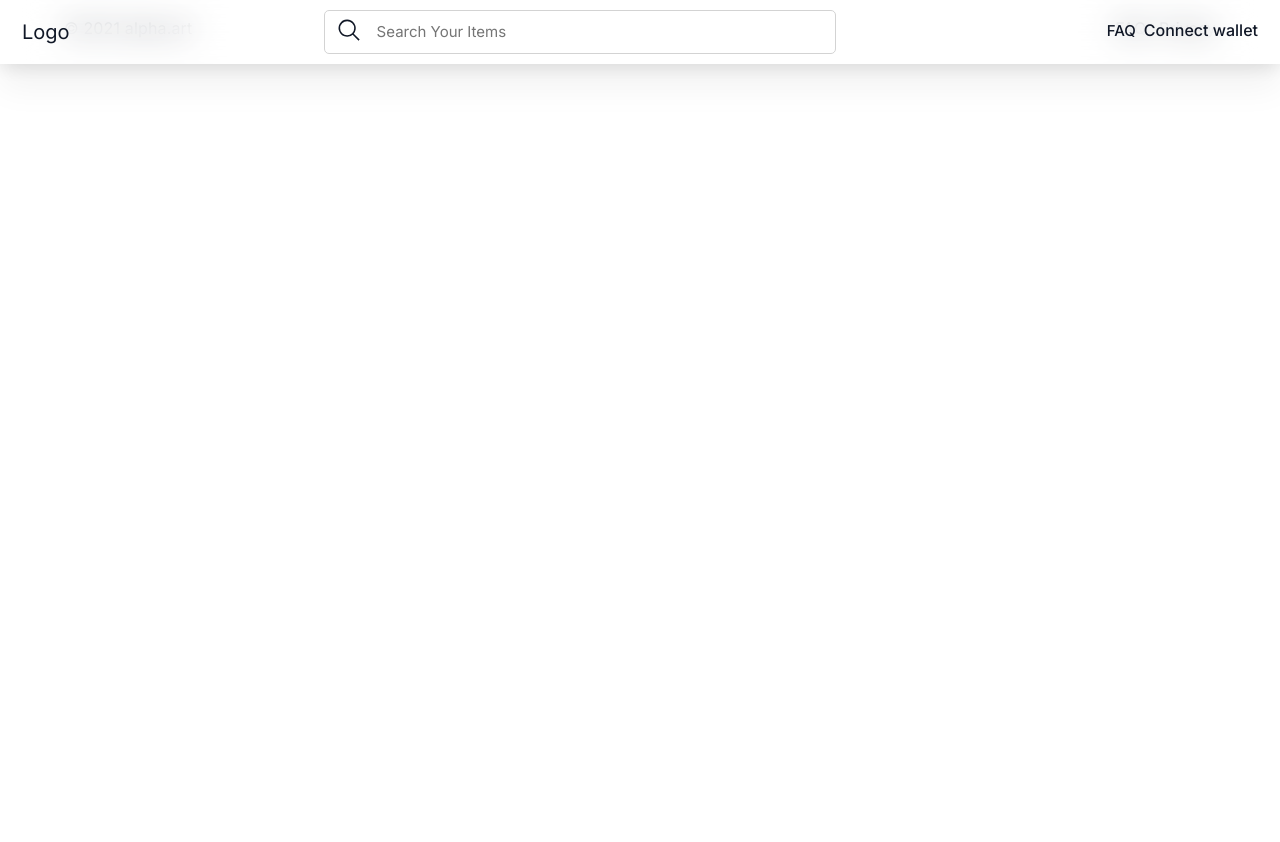
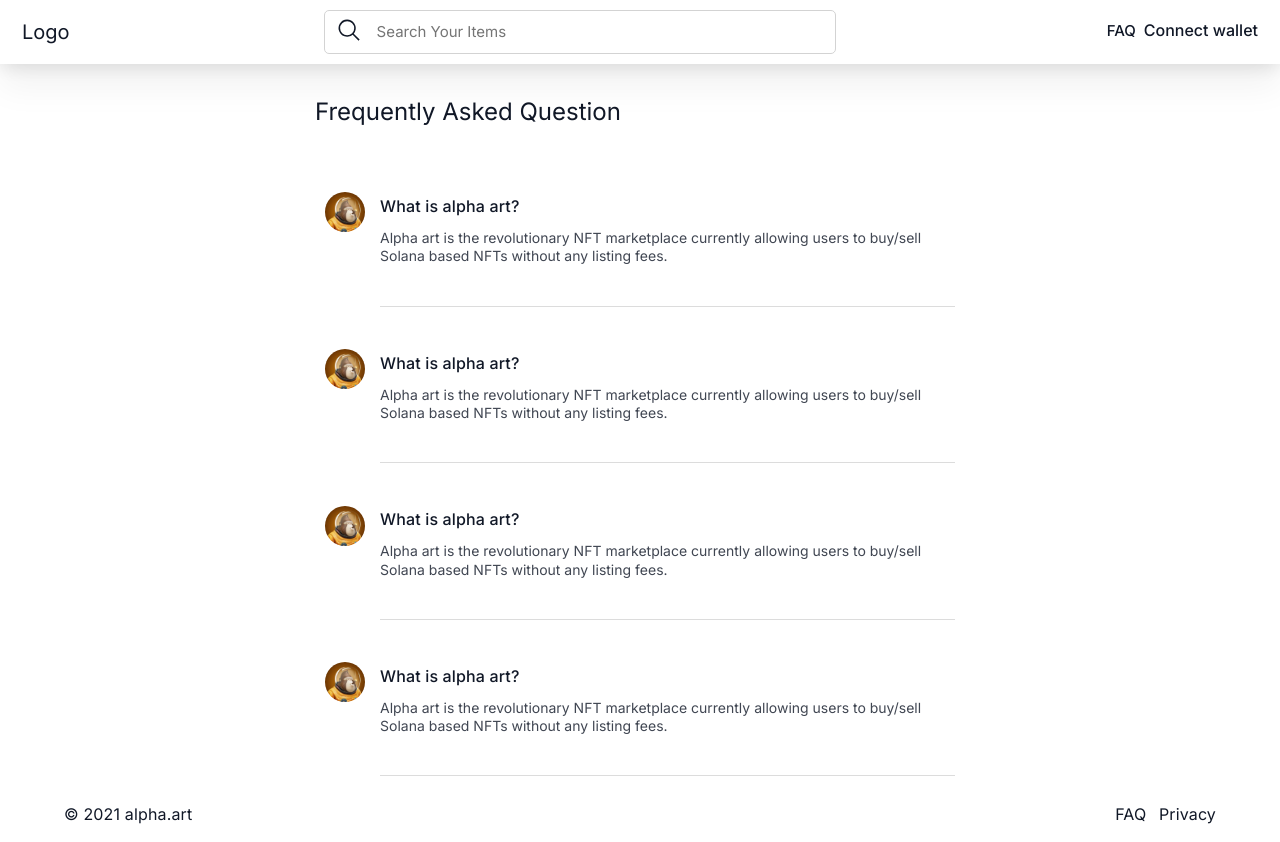
Before and after one commit to HNazmul-X/fiverr.chrisparry521, a React (Create React App) app: page /faq in a window 1280 px wide. Before the commit the page ends 800 px from the top, so only its background shows below. Built offline with nearby package versions, Linux system fonts and the light colour scheme; some icons are missing.

Commit message:
revesion one completed

```diff
--- a/src/components/Navbar/Navbar.jsx
+++ b/src/components/Navbar/Navbar.jsx
@@ -1,11 +1,12 @@
 import { InlineIcon } from "@iconify/react";
 import React, {useEffect, useState } from "react";
-import { Link } from "react-router-dom";
+import { Link,useNavigate } from "react-router-dom";
 
 const Navbar = () => {
     const [isDropdownShow, setIsDropdownShow] = useState(false);
     const [isMblSearchbarShow, setIsMblSearchbarShow] = useState(false);
     const [isDarkMode , setIsDarkMode] = useState(false)
+    const navigate = useNavigate()
 
     useEffect(()=> {
         const theme = localStorage.getItem("theme")
@@ -29,10 +30,6 @@
             localStorage.setItem("theme","light")
             setIsDarkMode(false)
         }
-
-
-
-
     }
 
 
@@ -40,7 +37,7 @@
         <nav id="navbar">
             <div className="container-fluid">
                 <div className="navbar-item-container">
-                    <div className="navbar-brand">Logo</div>
+                    <div onClick={()=> navigate("/") } style={{cursor:"pointer"}} className="navbar-brand">Logo</div>
                     <div className={`${isMblSearchbarShow ? "active" : ""} navbar-searchBar`}>
                         <div className="search-bar">
                             <span className="search-bar__icon">
@@ -63,7 +60,7 @@
                             <div>{!isDarkMode ? <InlineIcon icon="bytesize:moon" style={{ fontSize: "25px" }} /> : <InlineIcon style={{ fontSize: "25px" }} icon="cil:sun" />}</div>
                         </li>
                         <li className="d-none d-md-block">
-                            <Link to="/">FAQ</Link>
+                            <Link to="/faq">FAQ</Link>
                         </li>
                         <li>
                             <div style={{ fontWeight: 500, cursor: "pointer" }}>
--- /dev/null
+++ b/src/pages/Faq/Faq.jsx
@@ -0,0 +1,41 @@
+import { Typography } from "@mui/material";
+import React from "react";
+import mock_image from "../../images/196.webp";
+
+const FaqPage = () => {
+    return (
+        <div id="Faq" className="mt-5 pt-3">
+            <div className="faq-container">
+                <Typography my={4} variant="h5">
+                    Frequently Asked Question
+                </Typography>
+                <FaqCard />
+                <FaqCard />
+                <FaqCard />
+                <FaqCard />
+            </div>
+        </div>
+    );
+};
+
+const FaqCard = () => {
+    return (
+        <>
+            <div className="d-flex faq-card">
+                <div className="faq-card__image">
+                    <img src={mock_image} alt="" />
+                </div>
+                <div className="faq-card__text">
+                    <Typography mb={1.4} className="text-dark" sx={{ fontWeight: "500" }}>
+                        What is alpha art?
+                    </Typography>
+                    <p className="small desc mb" style={{ lineHeight: "1.3" }}>
+                        Alpha art is the revolutionary NFT marketplace currently allowing users to buy/sell Solana based NFTs without any listing fees.
+                    </p>
+                </div>
+            </div>
+        </>
+    );
+};
+
+export default FaqPage;
--- a/src/pages/Home/AllCollection.jsx
+++ b/src/pages/Home/AllCollection.jsx
@@ -2,6 +2,7 @@
 import { Card, CardActionArea, CardContent, CardMedia, Typography } from '@mui/material';
 import { Box } from '@mui/system';
 import React from 'react';
+import { useNavigate } from 'react-router-dom';
 import IMG from "../../images/512.webp"
 
 const AllCollection = () => {
@@ -27,9 +28,13 @@
 
 
 export const AllCollectionCard = () => {
+    const navigate = useNavigate()
 
     return (
-        <Card elevation={0} sx={{ width: "100%", background: "transparent" }}>
+        <Card onClick={()=> {
+            navigate("/page2");
+            window.scroll({top:0})
+        } } elevation={0} sx={{ width: "100%", background: "transparent" }}>
             <CardActionArea>
                 <CardMedia height={"286px"} sx={{ borderRadius: 3 }} image={IMG} component="img"></CardMedia>
                 <CardContent style={{ padding: 5 }}>
--- a/src/pages/Home/Header.jsx
+++ b/src/pages/Home/Header.jsx
@@ -8,7 +8,9 @@
                 <div className="header-text">
                     <h1>A-Class Trading With Alpha Art</h1>
                     <p>Alpha art is the revolutionary NFT marketplace currently allowing users to buy/sell Solana based NFTs without any listing fees.</p>
-                    <button className="theme-btn rounded px-5 mt-3">Explore Collection</button>
+                    <button onClick={() => (window.location.href = "/#all-collection")} className="theme-btn rounded px-5 mt-3">
+                        Explore Collection
+                    </button>
                 </div>
             </div>
 
--- a/src/pages/Home/NewCollection.jsx
+++ b/src/pages/Home/NewCollection.jsx
@@ -2,6 +2,7 @@
 import { Box } from '@mui/system';
 import React from 'react';
 import IMG from "../../images/512.webp"
+import {useNavigate} from "react-router-dom"
 
 const NewCollection = () => {
     return (
@@ -26,12 +27,21 @@
 export default NewCollection;
 
 export const NewCollectionCard = () => {
+    const navigate = useNavigate()
     return (
-        <Box display="inline-block" mx={2}>
-            <Card elevation={0} style={{background:"transparent",width:"256px"}} >
+        <Box
+            onClick={() => {
+                navigate("/page2");
+                window.scroll({ top: 0 });
+            }}
+            display="inline-block"
+            mx={2}>
+            <Card elevation={0} style={{ background: "transparent", width: "256px" }}>
                 <CardActionArea>
-                    <CardMedia component="img" image={IMG} height="256px" sx={{borderRadius:"5px"}} />
-                    <Typography marginTop={2} align="center" variant="h5">Scogies</Typography>
+                    <CardMedia component="img" image={IMG} height="256px" sx={{ borderRadius: "5px" }} />
+                    <Typography marginTop={2} align="center" variant="h5">
+                        Scogies
+                    </Typography>
                     <Typography align="center"> 6969 items</Typography>
                 </CardActionArea>
             </Card>
--- a/src/pages/Page2/Page2.jsx
+++ b/src/pages/Page2/Page2.jsx
@@ -3,8 +3,13 @@
 import mock_image from "../../images/196.webp"
 import SitebarCollpase from '../../components/SitebarCollpase/SitebarCollpase';
 import { InlineIcon } from '@iconify/react';
+import {useNavigate} from "react-router-dom"
 
 const Page2 = () => {
+
+    const navigate = useNavigate()
+
+
     return (
         <div id="page2">
             <section className="dape-header">
@@ -97,7 +102,10 @@
                             </div>
                             <div className="image-container">
                                 {[...new Array(40)].map((c, i) => (
-                                    <div key={i} className="image-box">
+                                    <div onClick={()=>{
+                                        navigate("/page3", { replace: true });
+                                        window.scroll({ top: 0 });
+                                    }} key={i} className="image-box">
                                         <div className="img">
                                             <img src={mock_image} alt="" />
                                         </div>
--- a/src/router/mainRouter.jsx
+++ b/src/router/mainRouter.jsx
@@ -3,6 +3,7 @@
 import HomePage from "../pages/Home/Home";
 import Page2 from "../pages/Page2/Page2";
 import Page3 from "../pages/Page3/Page3";
+import FaqPage from "../pages/Faq/Faq";
 
 const MainRouter = () => {
     return (
@@ -10,6 +11,7 @@
             <Route path="/" element={<HomePage/>}/>
             <Route path="/page2" element={<Page2/>}/>
             <Route path="/page3" element={<Page3/>}/>
+            <Route path="/faq" element={<FaqPage/>}/>
         </Routes>
     );
 };
--- /dev/null
+++ b/src/styles/_faq.scss
@@ -0,0 +1,29 @@
+.faq-container {
+    max-width: 650px;
+    margin: auto;
+
+    .faq-card {
+        display: flex;
+        padding: 10px;
+        .faq-card__image {
+            padding: 1.4rem 0px;
+            img {
+                width: 40px;
+                height: 40px;
+                object-fit: cover;
+                border-radius: 50%;
+                flex-shrink: 0;
+                margin-right: 15px;
+            }
+        }
+        .faq-card__text {
+            color: var(--dark-color);
+            padding: 1.5rem 0px;
+            border-bottom: 1px solid rgba(0, 0, 0, 0.137);
+
+            .desc{
+                opacity: 0.8;
+            }
+        }
+    }
+}
--- a/src/styles/globals.css
+++ b/src/styles/globals.css
@@ -1128,4 +1128,41 @@
 .theme-btn:hover {
   background: #576177 !important;
 }
+
+#Faq .faq-container {
+  max-width: 650px;
+  margin: auto;
+}
+
+#Faq .faq-container .faq-card {
+  display: -webkit-box;
+  display: -ms-flexbox;
+  display: flex;
+  padding: 10px;
+}
+
+#Faq .faq-container .faq-card .faq-card__image {
+  padding: 1.4rem 0px;
+}
+
+#Faq .faq-container .faq-card .faq-card__image img {
+  width: 40px;
+  height: 40px;
+  -o-object-fit: cover;
+     object-fit: cover;
+  border-radius: 50%;
+  -ms-flex-negative: 0;
+      flex-shrink: 0;
+  margin-right: 15px;
+}
+
+#Faq .faq-container .faq-card .faq-card__text {
+  color: var(--dark-color);
+  padding: 1.5rem 0px;
+  border-bottom: 1px solid rgba(0, 0, 0, 0.137);
+}
+
+#Faq .faq-container .faq-card .faq-card__text .desc {
+  opacity: 0.8;
+}
 /*# sourceMappingURL=globals.css.map */
--- a/src/styles/globals.scss
+++ b/src/styles/globals.scss
@@ -101,3 +101,7 @@
         background: rgb(87, 97, 119) !important;
     }
 }
+
+#Faq{
+    @import "faq";
+}
```
Also changed, not shown: 1 other file (tests, documents, lock files or other folders).
